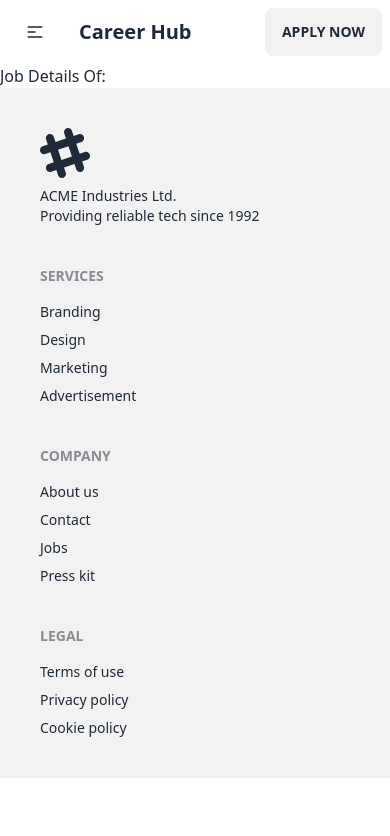
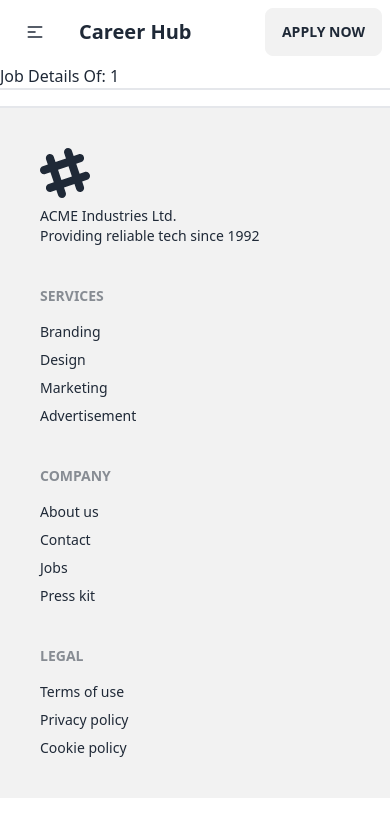
Before and after one commit to alalhosen/react-career-hub--d47, a React (Vite) app: page /job/1 in a window 390 px wide. Shown: the top 836 px of the page. Built offline with nearby package versions, Linux system fonts and the light colour scheme.

Commit message:
some text set in jobDetails

```diff
--- a/src/components/JobDetails/JobDetails.jsx
+++ b/src/components/JobDetails/JobDetails.jsx
@@ -8,7 +8,11 @@ const JobDetails = () => {
   console.log(jobs);
   return (
     <div>
-      <h2>Job Details Of: </h2>
+      <h2>Job Details Of: {id}</h2>
+      <div className="grid gap-4 md:grid-cols-4">
+        <div className="border md:col-span-3"></div>
+        <div className="border"></div>
+      </div>
     </div>
   );
 };
```
Also changed, not shown: src/main.jsx (line endings or trailing spaces).
